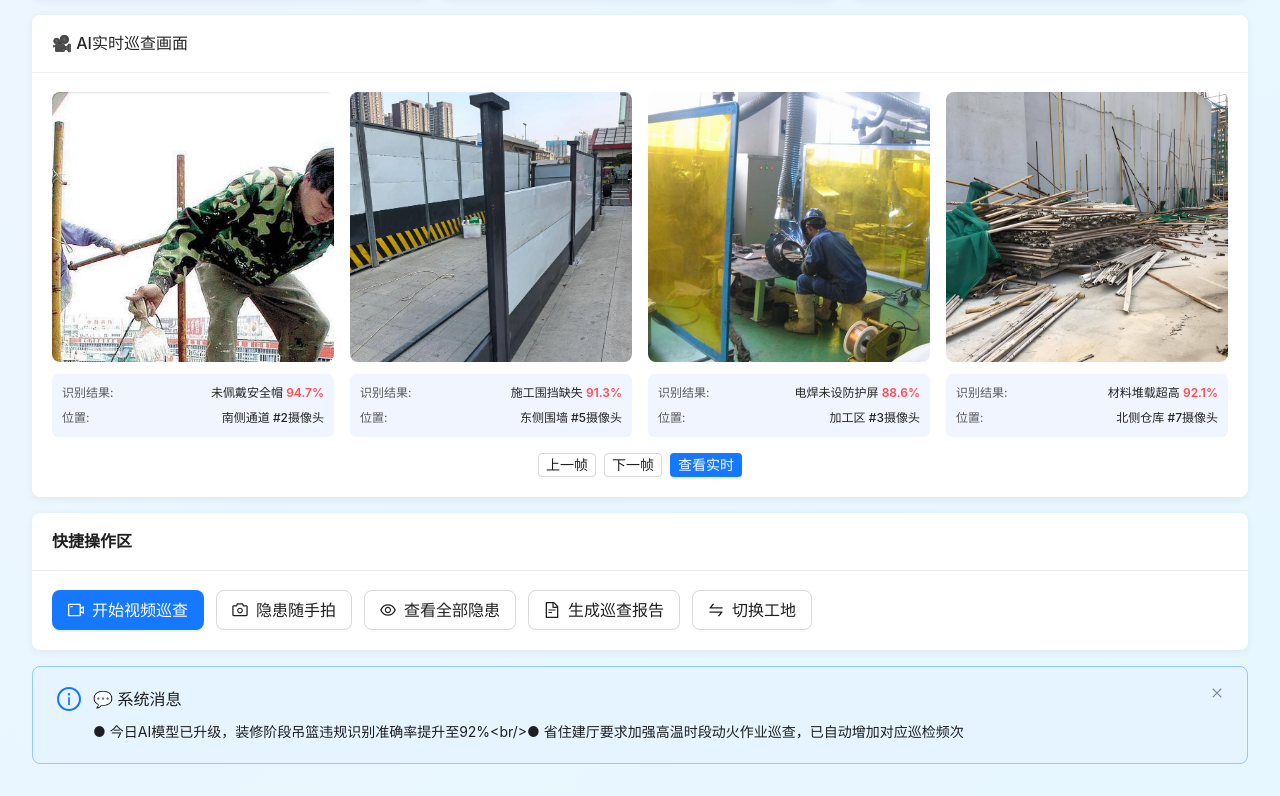
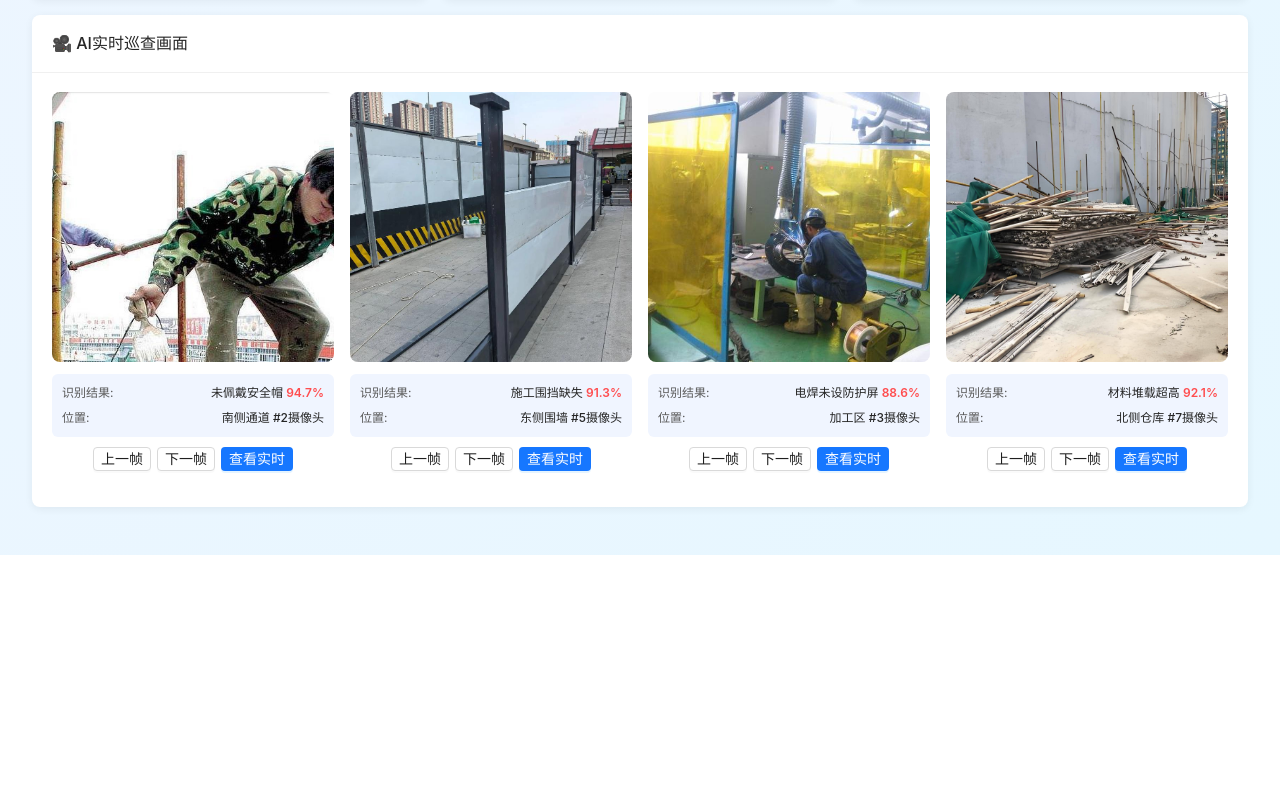
Before and after one commit to itmelody/gdshigongyinhuanxc, a Vue app: page /home in a window 1280 px wide. Shown: the part 1018-1814 px from the top of the page. After the commit the page ends 1573 px from the top, so only its background shows below. Built offline with nearby package versions, Linux system fonts and the light colour scheme.

Commit message:
feat: AI巡查画面按钮移至每个场景卡片内,移除快捷操作区和系统消息模块

```diff
--- a/src/views/Home/index.vue
+++ b/src/views/Home/index.vue
@@ -190,65 +190,24 @@
                     <span class="value">{{ scene.location }}</span>
                   </div>
                 </div>
+                <div class="scene-actions">
+                  <a-button size="small">上一帧</a-button>
+                  <a-button size="small">下一帧</a-button>
+                  <a-button type="primary" size="small">查看实时</a-button>
+                </div>
               </div>
             </a-col>
           </a-row>
-          <div class="ai-actions">
-            <a-button size="small">上一帧</a-button>
-            <a-button size="small">下一帧</a-button>
-            <a-button type="primary" size="small">查看实时</a-button>
-          </div>
         </a-card>
       </a-col>
     </a-row>
 
-    <!-- 快捷操作区 -->
-    <a-card class="quick-actions" :bordered="false">
-      <template #title>
-        <div class="section-title">
-          <span> 快捷操作区</span>
-        </div>
-      </template>
-      <div class="action-buttons">
-        <a-button type="primary" size="large">
-          <VideoCameraOutlined /> 开始视频巡查
-        </a-button>
-        <a-button size="large">
-          <CameraOutlined /> 隐患随手拍
-        </a-button>
-        <a-button size="large">
-          <EyeOutlined /> 查看全部隐患
-        </a-button>
-        <a-button size="large">
-          <FileTextOutlined /> 生成巡查报告
-        </a-button>
-        <a-button size="large">
-          <SwapOutlined /> 切换工地
-        </a-button>
-      </div>
-    </a-card>
-
-    <!-- 系统消息 -->
-    <a-alert
-      message="💬 系统消息"
-      description="● 今日AI模型已升级，装修阶段吊篮违规识别准确率提升至92%<br/>● 省住建厅要求加强高温时段动火作业巡查，已自动增加对应巡检频次"
-      type="info"
-      show-icon
-      closable
-    />
   </div>
 </template>
 
 <script setup lang="ts">
 import { ref, onMounted } from 'vue'
 import * as echarts from 'echarts'
-import {
-  VideoCameraOutlined,
-  CameraOutlined,
-  EyeOutlined,
-  FileTextOutlined,
-  SwapOutlined
-} from '@ant-design/icons-vue'
 import aiImg1 from '@/assets/ai1.jpeg'
 import aiImg2 from '@/assets/ai2.jpeg'
 import aiImg3 from '@/assets/ai3.jpeg'
@@ -931,36 +890,15 @@ onMounted(() => {
               }
             }
           }
+
+          .scene-actions {
+            display: flex;
+            gap: 6px;
+            justify-content: center;
+            margin-top: 10px;
+          }
         }
       }
-
-      .ai-actions {
-        display: flex;
-        gap: 8px;
-        justify-content: center;
-      }
-    }
-  }
-
-  // 快捷操作区
-  .quick-actions {
-    margin-bottom: 16px;
-    border-radius: 8px;
-    box-shadow: 0 2px 8px rgba(0, 0, 0, 0.06);
-
-    :deep(.ant-card-head) {
-      border-bottom: 1px solid #f0f0f0;
-      padding: 16px 20px;
-    }
-
-    :deep(.ant-card-body) {
-      padding: 20px;
-    }
-
-    .action-buttons {
-      display: flex;
-      gap: 12px;
-      flex-wrap: wrap;
     }
   }
 }
```
